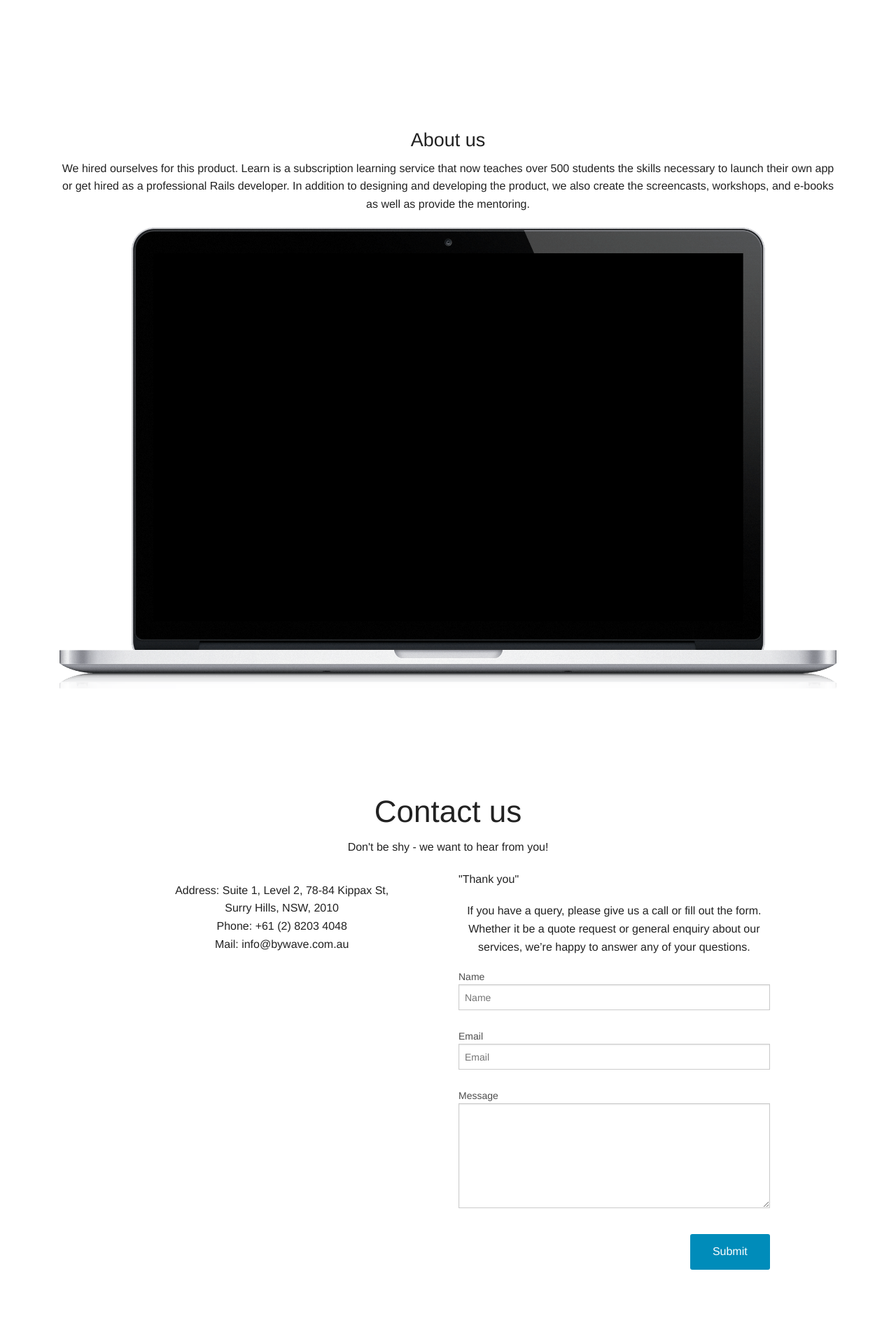
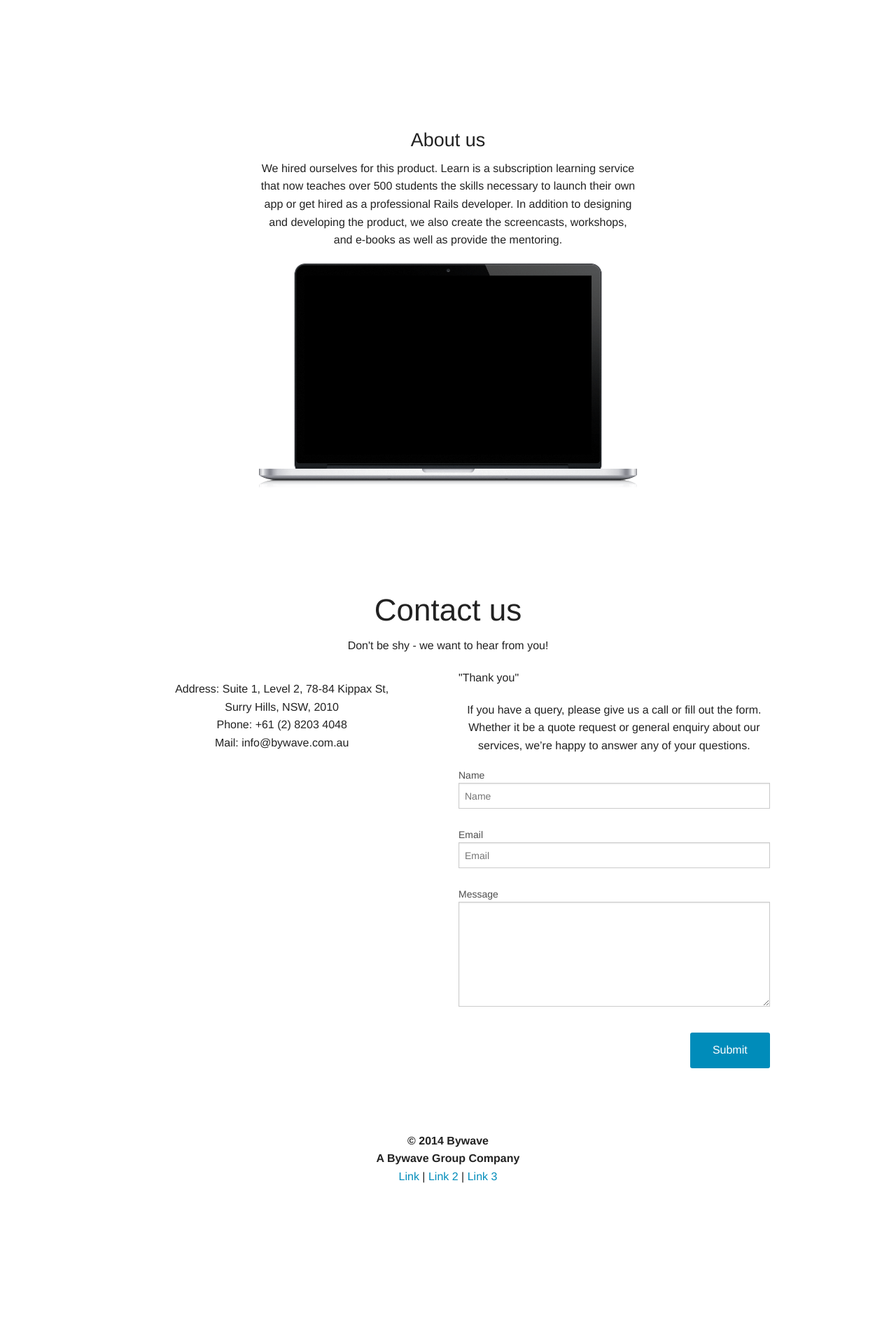
Before and after one commit to Bywave/bywave.github.io, a Jekyll site: the page built from index.html, in a window 1280 px wide. Shown: the part 1568-3472 px from the top of the page at 70% size. Built offline with Jekyll 4.4.1, drawn with Linux system fonts in a browser that asks for light colours; after the commit the page ends 3283 px from its top, so only the background shows below that.

Commit message:
Fix conflict errors

```diff
--- a/_includes/header.html
+++ b/_includes/header.html
@@ -1,14 +1,11 @@
 <nav class="top-bar fading-header" data-topbar data-magellan-expedition="fixed">
-	<a href="#home">
-	<img class="visible-for-small-only img-small-icon" src="img/bywave_ico.png">
-    <img class="visible-for-medium-up img-icon" src="img/bywave_clear.png">
+	<a href="#main-page">
+		<img class="visible-for-small-only img-small-icon" src="img/bywave_ico.png">
+	    <img class="visible-for-medium-up img-icon" src="img/bywave_clear.png">
     </a>
 	<ul class="sub-nav nav-center">
 		<li data-magellan-arrival="work"><a href="#work">Work</a></li>
 		<li data-magellan-arrival="about"><a href="#about">About</a></li>
 		<li data-magellan-arrival="contact"><a href="#contact">Contact</a></li>
 	</ul>
-		</div>
-		<div class="small-1 medium-2 columns"></div>
-	</div>
 </nav>
--- a/_sass/_googlemap.scss
+++ b/_sass/_googlemap.scss
@@ -2,7 +2,6 @@
 	width: 100%;
 	height: 400px;
 	background-color: transparent !important;
-	border: solid 2px #F58220;
 
 	.gmnoprint{
 		display: none;
--- a/index.html
+++ b/index.html
@@ -144,7 +144,7 @@
   </div>
 
   <div class="row" data-magellan-destination="about" id="about">
-    <div class="small-12 columns text-center">
+    <div class="small-12 columns large-6 text-center small-centered">
       <a name="about"><h3>About us</h3></a>
       <p class="center">We hired ourselves for this product. Learn is a subscription learning service that now teaches over 500 students the skills necessary to launch their own app or get hired as a professional Rails developer. In addition to designing and developing the product, we also create the screencasts, workshops, and e-books as well as provide the mentoring. </p>
 
--- a/js/app.js
+++ b/js/app.js
@@ -404,15 +404,15 @@
   	});
 
 	// markerInfowindow.open(googleMap, googleMapMarker);
-  	google.maps.event.addListener(googleMapMarker, 'click', function() {
-		//closed
-	    if(markerInfowindow.getMap() == null){
-	    	markerInfowindow.open(googleMap, googleMapMarker);
-	    }
-	    else{
-	    	markerInfowindow.close();
-	    }
-	});
+ //  	google.maps.event.addListener(googleMapMarker, 'click', function() {
+	// 	//closed
+	//     if(markerInfowindow.getMap() == null){
+	//     	markerInfowindow.open(googleMap, googleMapMarker);
+	//     }
+	//     else{
+	//     	markerInfowindow.close();
+	//     }
+	// });
 
   	google.maps.event.addListener(googleMap, 'center_changed', function() {
 	    // 3 seconds after the center of the map has changed, pan back to the
@@ -420,7 +420,7 @@
 	    clearTimeout(returnToMarkerTimeout);
 	    returnToMarkerTimeout = setTimeout(function() {
 	    	googleMap.panTo(googleMapMarker.getPosition());
-	    	if(markerInfowindow.getMap() == null) markerInfowindow.open(googleMap, googleMapMarker);
+	    	// if(markerInfowindow.getMap() == null) markerInfowindow.open(googleMap, googleMapMarker);
 	    }, 10000);
 	});
 }
```
